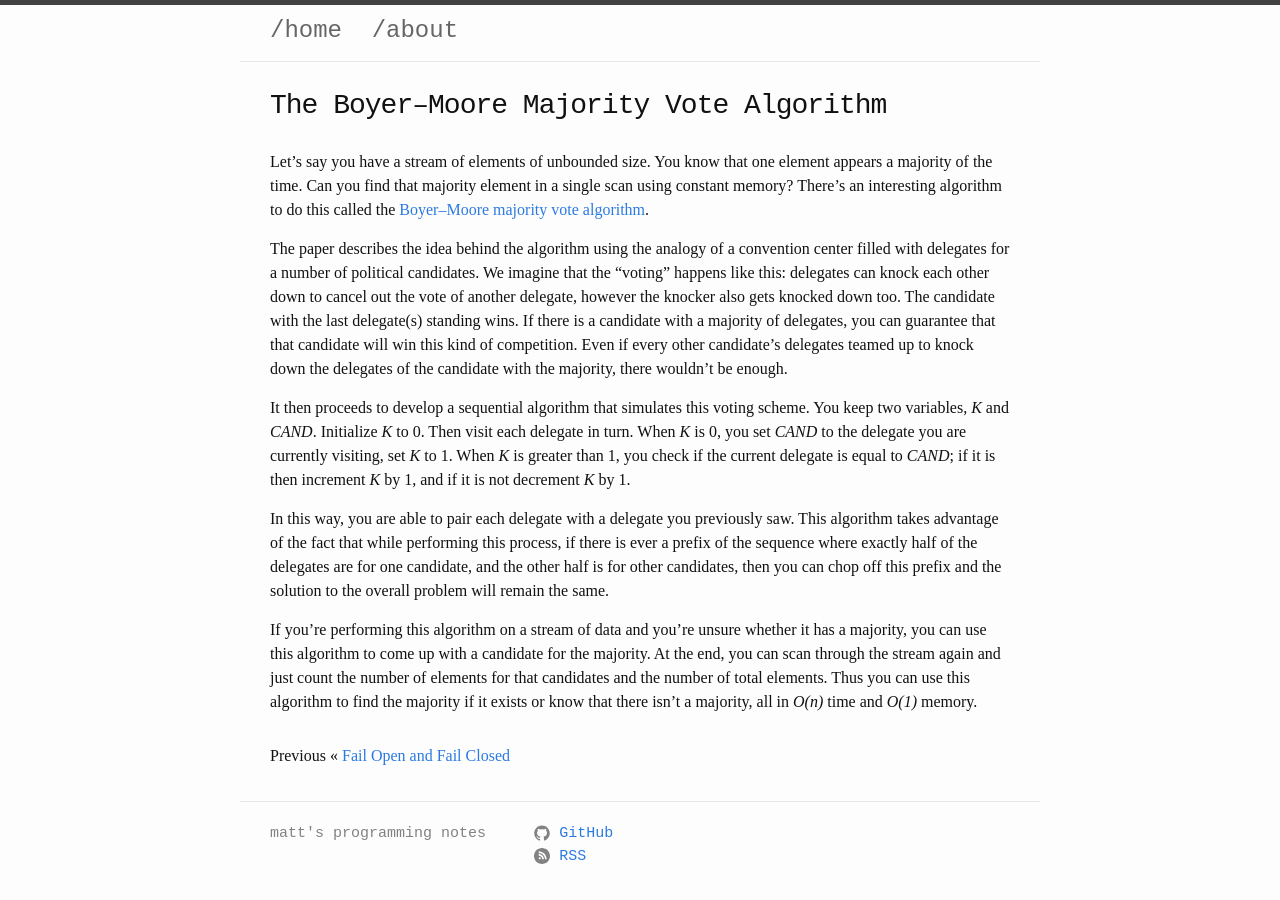
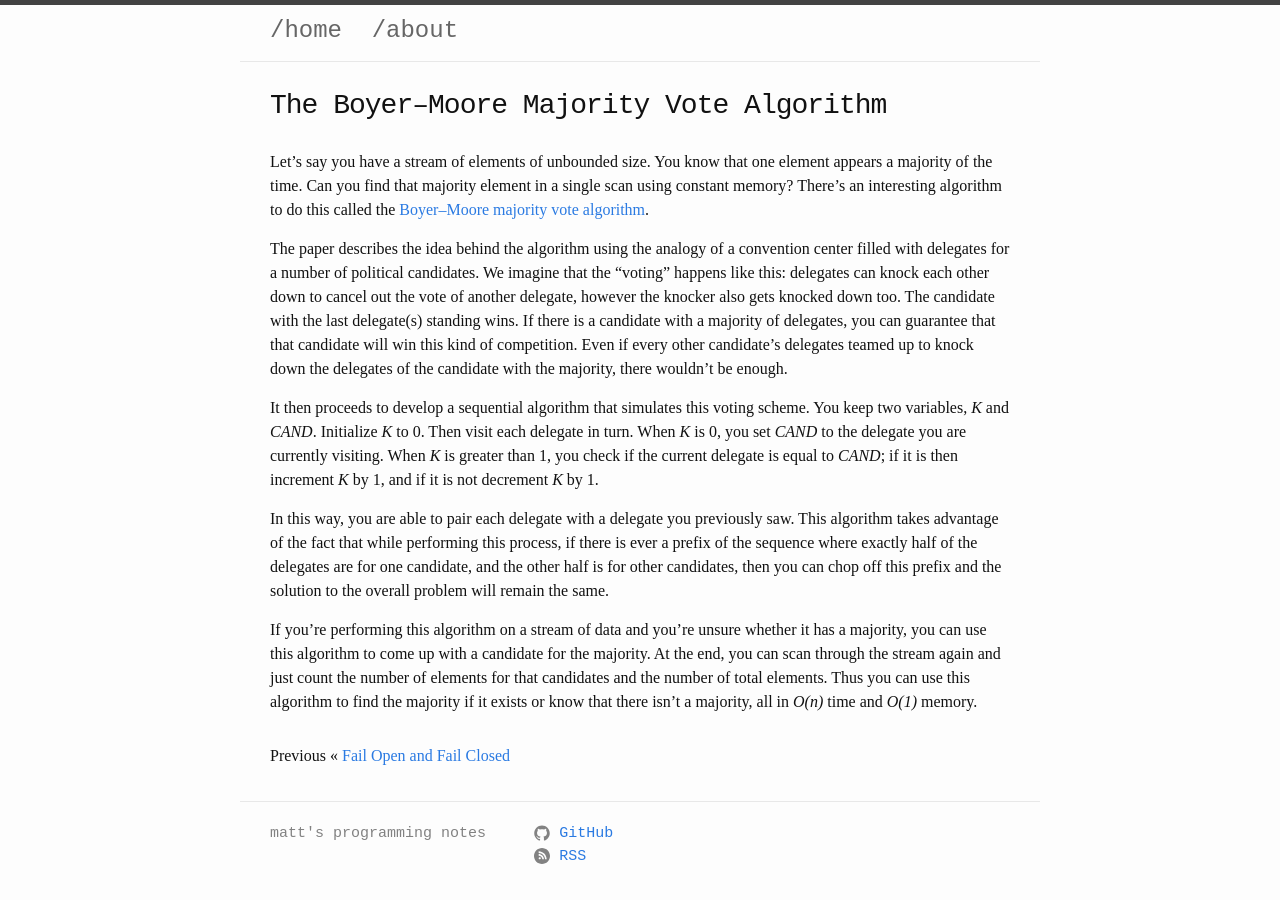
Before and after one commit to mattsteadman/mattsteadman.github.io, a Jekyll site: the page built from _posts/2023-12-05-majority-vote.md, in a window 1280 px wide. Built offline with Jekyll 4.4.1, drawn with Linux system fonts in a browser that asks for light colours.

Commit message:
Phrasing

```diff
--- a/_posts/2023-12-05-majority-vote.md
+++ b/_posts/2023-12-05-majority-vote.md
@@ -11,7 +11,7 @@ Let's say you have a stream of elements of unbounded size. You know that one ele
 
 The paper describes the idea behind the algorithm using the analogy of a convention center filled with delegates for a number of political candidates. We imagine that the "voting" happens like this: delegates can knock each other down to cancel out the vote of another delegate, however the knocker also gets knocked down too. The candidate with the last delegate(s) standing wins. If there is a candidate with a majority of delegates, you can guarantee that that candidate will win this kind of competition. Even if every other candidate's delegates teamed up to knock down the delegates of the candidate with the majority, there wouldn't be enough.
 
-It then proceeds to develop a sequential algorithm that simulates this voting scheme. You keep two variables, *K* and *CAND*. Initialize *K* to 0. Then visit each delegate in turn. When *K* is 0, you set *CAND* to the delegate you are currently visiting, set *K* to 1. When *K* is greater than 1, you check if the current delegate is equal to *CAND*; if it is then increment *K* by 1, and if it is not decrement *K* by 1.
+It then proceeds to develop a sequential algorithm that simulates this voting scheme. You keep two variables, *K* and *CAND*. Initialize *K* to 0. Then visit each delegate in turn. When *K* is 0, you set *CAND* to the delegate you are currently visiting. When *K* is greater than 1, you check if the current delegate is equal to *CAND*; if it is then increment *K* by 1, and if it is not decrement *K* by 1.
 
 In this way, you are able to pair each delegate with a delegate you previously saw. This algorithm takes advantage of the fact that while performing this process, if there is ever a prefix of the sequence where exactly half of the delegates are for one candidate, and the other half is for other candidates, then you can chop off this prefix and the solution to the overall problem will remain the same.
 
```
